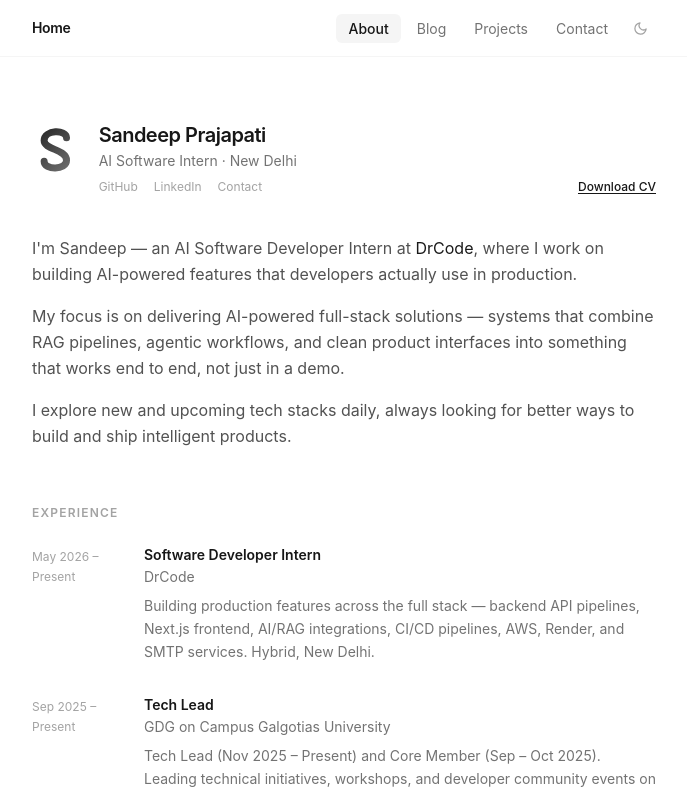
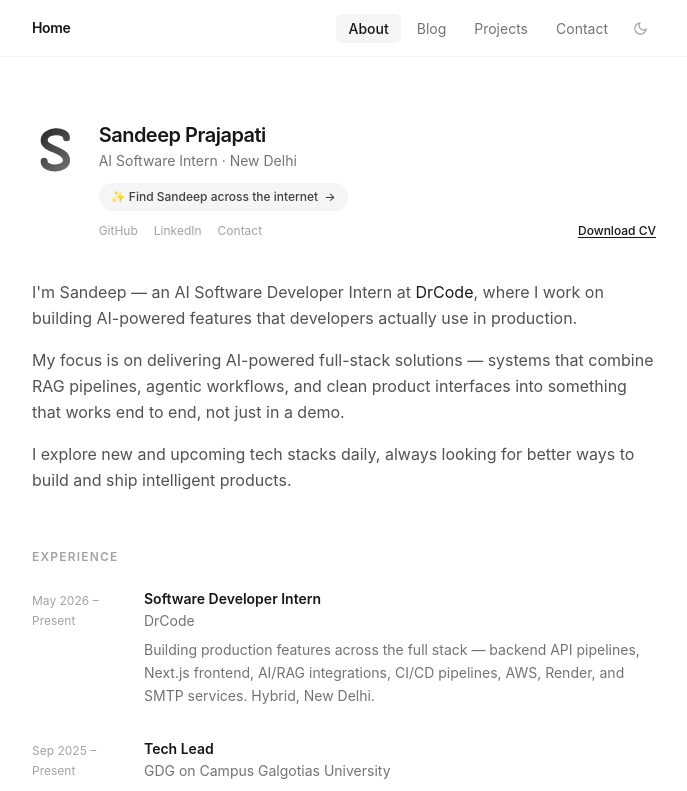
Before and after one commit to simplysandeepp/ember, a Next.js app: page /about in a window 1280 px wide. Shown: the top 791 px of the page, without its empty margins (296-983 px from the left). Built offline with nearby package versions, Linux system fonts and the light colour scheme.

Commit message:
Add social-handles button on About; show all-time GitHub commits
- About: engaging pill button below the name linking to socials (/contact)
- GitHub stats: include_all_commits=true for lifetime total, not last year

```diff
--- a/app/about/page.tsx
+++ b/app/about/page.tsx
@@ -78,7 +78,14 @@ export default function AboutPage() {
           <p className="text-sm text-neutral-500 mt-0.5">
             AI Software Intern · New Delhi
           </p>
-          <div className="flex items-center gap-4 mt-2">
+          <a
+            href="/contact"
+            className="group inline-flex items-center gap-1.5 mt-3 px-3 py-1.5 text-xs font-medium rounded-full bg-neutral-100 dark:bg-neutral-800 text-neutral-700 dark:text-neutral-300 hover:bg-neutral-900 hover:text-white dark:hover:bg-neutral-100 dark:hover:text-neutral-900 transition-colors duration-200"
+          >
+            ✨ Find Sandeep across the internet
+            <span className="group-hover:translate-x-0.5 transition-transform duration-200">→</span>
+          </a>
+          <div className="flex items-center gap-4 mt-3">
             <a
               href={siteConfig.github}
               target="_blank"
--- a/components/github-stats.tsx
+++ b/components/github-stats.tsx
@@ -56,8 +56,8 @@ export default function GitHubStats() {
         <div className="space-y-4 min-w-0">
           <ThemedImg
             alt="GitHub stats"
-            lightSrc={`https://github-readme-stats.vercel.app/api?username=${gh}&show_icons=true&${LIGHT}`}
-            darkSrc={`https://github-readme-stats.vercel.app/api?username=${gh}&show_icons=true&${DARK}`}
+            lightSrc={`https://github-readme-stats.vercel.app/api?username=${gh}&show_icons=true&include_all_commits=true&${LIGHT}`}
+            darkSrc={`https://github-readme-stats.vercel.app/api?username=${gh}&show_icons=true&include_all_commits=true&${DARK}`}
           />
           <ThemedImg
             alt="Top languages"
```
